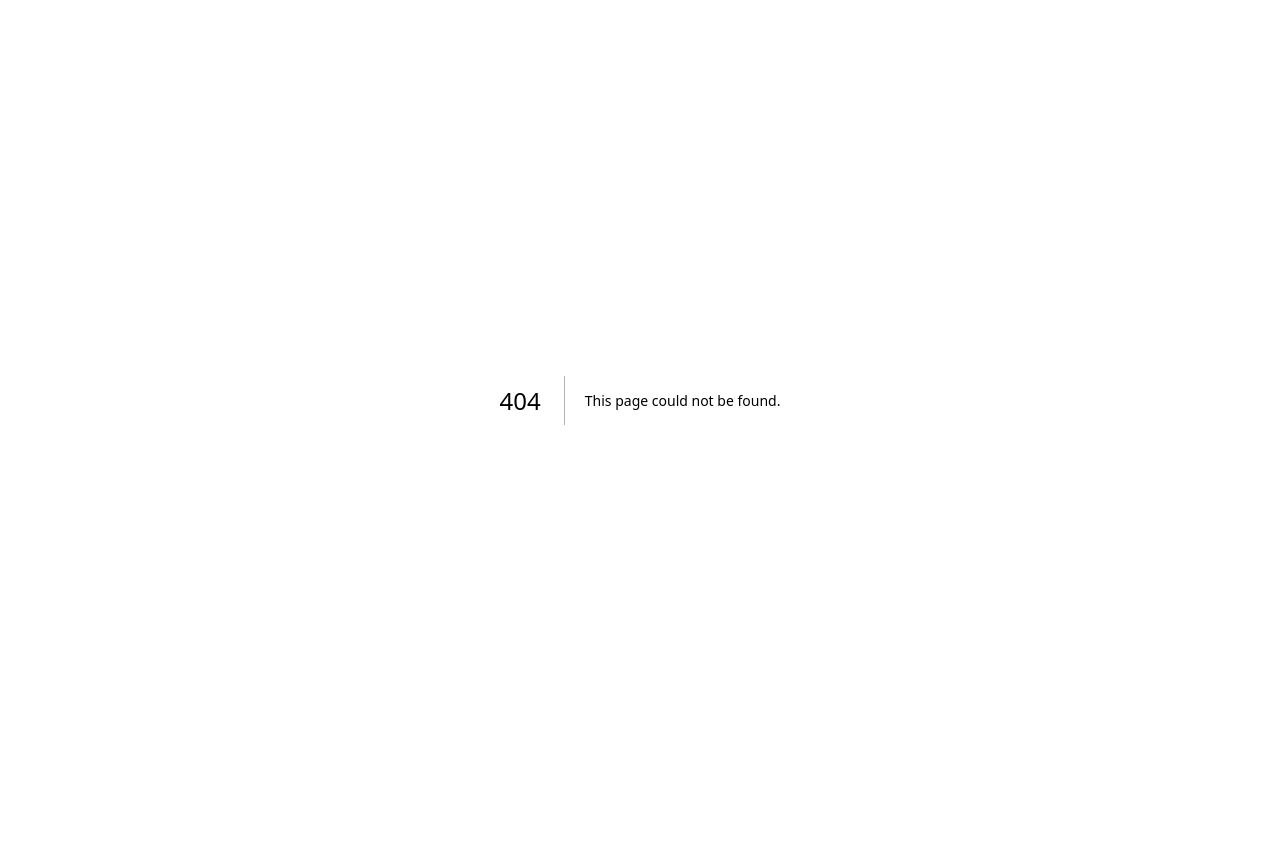
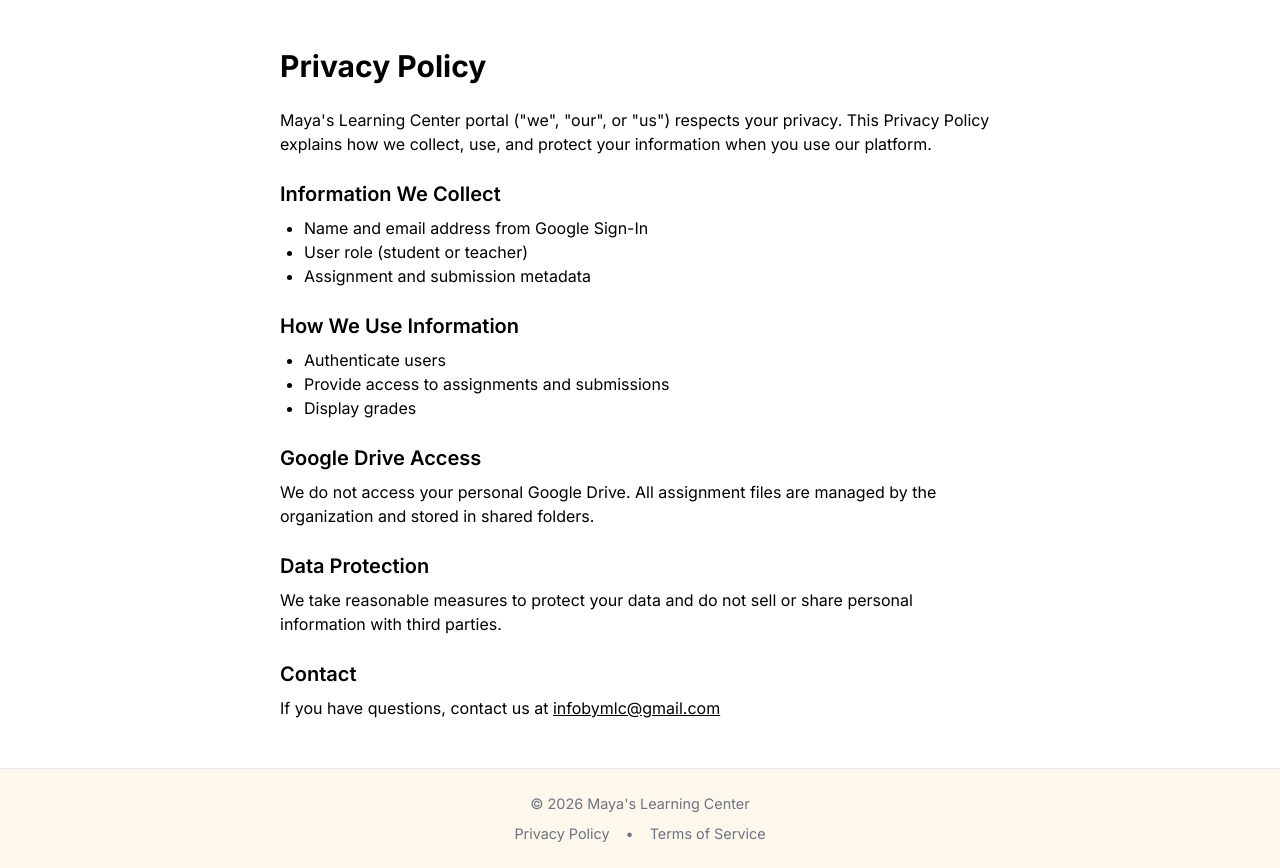
Before and after one commit to paridhi-agr/mlc-portal, a Next.js app: page /privacy-policy in a window 1280 px wide. Before the commit this address had no page. Before the commit the page ends 800 px from the top, so only its background shows below. Built offline with nearby package versions, Linux system fonts and the light colour scheme.

Commit message:
Adding privacy-policy and terms of service page.

```diff
--- /dev/null
+++ b/app/components/Footer.jsx
@@ -0,0 +1,26 @@
+import Link from "next/link";
+
+export default function Footer() {
+  return (
+    <footer
+      style={{
+        borderTop: "1px solid #e5e7eb",
+        padding: "1.5rem 1rem",
+        textAlign: "center",
+        fontSize: "0.9rem",
+        color: "#6b7280",
+        backgroundColor:"rgb(253 248 235 / var(--tw-bg-opacity, 1))"
+      }}
+    >
+      <p style={{ marginBottom: "0.5rem" }}>
+        © {new Date().getFullYear()} Maya's Learning Center
+      </p>
+
+      <div style={{ display: "flex", gap: "1rem", justifyContent: "center" }}>
+        <Link href="/privacy-policy">Privacy Policy</Link>
+        <span>•</span>
+        <Link href="/terms">Terms of Service</Link>
+      </div>
+    </footer>
+  );
+}
--- a/app/layout.jsx
+++ b/app/layout.jsx
@@ -1,5 +1,6 @@
 import { Inter } from 'next/font/google';
 import './globals.css';
+import Footer from "./components/Footer";
 
 const inter = Inter({ subsets: ['latin'] });
 
@@ -13,6 +14,7 @@
     <html lang="en">
       <body className={inter.className}>
         {children}
+        <Footer />
       </body>
     </html>
   );
--- /dev/null
+++ b/app/privacy-policy/page.jsx
@@ -0,0 +1,51 @@
+export const metadata = {
+    title: "Privacy Policy | Maya's Learning Center",
+  };
+
+  export default function PrivacyPolicy() {
+    return (
+      <main className="max-w-3xl mx-auto px-6 py-12">
+        <h1 className="text-3xl font-bold mb-6">Privacy Policy</h1>
+
+        <p className="mb-4">
+          Maya's Learning Center portal ("we", "our", or "us") respects your privacy.
+          This Privacy Policy explains how we collect, use, and protect your
+          information when you use our platform.
+        </p>
+
+        <h2 className="text-xl font-semibold mt-6 mb-2">Information We Collect</h2>
+        <ul className="list-disc ml-6 mb-4">
+          <li>Name and email address from Google Sign-In</li>
+          <li>User role (student or teacher)</li>
+          <li>Assignment and submission metadata</li>
+        </ul>
+
+        <h2 className="text-xl font-semibold mt-6 mb-2">How We Use Information</h2>
+        <ul className="list-disc ml-6 mb-4">
+          <li>Authenticate users</li>
+          <li>Provide access to assignments and submissions</li>
+          <li>Display grades</li>
+        </ul>
+
+        <h2 className="text-xl font-semibold mt-6 mb-2">Google Drive Access</h2>
+        <p className="mb-4">
+          We do not access your personal Google Drive. All assignment files
+          are managed by the organization and stored in shared folders.
+        </p>
+
+        <h2 className="text-xl font-semibold mt-6 mb-2">Data Protection</h2>
+        <p className="mb-4">
+          We take reasonable measures to protect your data and do not sell or
+          share personal information with third parties.
+        </p>
+
+        <h2 className="text-xl font-semibold mt-6 mb-2">Contact</h2>
+        <p>
+          If you have questions, contact us at{" "}
+          <a className="underline" href="mailto:infobymlc@gmail.com">
+            infobymlc@gmail.com
+          </a>
+        </p>
+      </main>
+    );
+  }
--- /dev/null
+++ b/app/terms/page.jsx
@@ -0,0 +1,54 @@
+export const metadata = {
+    title: "Terms of Service | Maya's Learning Center Portal",
+  };
+
+  export default function TermsOfService() {
+    return (
+      <main className="max-w-3xl mx-auto px-6 py-12">
+        <h1 className="text-3xl font-bold mb-6">Terms of Service</h1>
+
+        <p className="mb-4">
+          By accessing or using Maya's Learning Center Portal, you agree to these Terms
+          of Service.
+        </p>
+
+        <h2 className="text-xl font-semibold mt-6 mb-2">User Eligibility</h2>
+        <p className="mb-4">
+          Only registered students and teachers approved by the organization
+          may use this platform.
+        </p>
+
+        <h2 className="text-xl font-semibold mt-6 mb-2">Account Access</h2>
+        <p className="mb-4">
+          Access is provided via Google Sign-In. Unauthorized users will be
+          denied access.
+        </p>
+
+        <h2 className="text-xl font-semibold mt-6 mb-2">Acceptable Use</h2>
+        <ul className="list-disc ml-6 mb-4">
+          <li>Do not misuse the platform</li>
+          <li>Do not attempt to access restricted data</li>
+          <li>Do not upload malicious or inappropriate content</li>
+        </ul>
+
+        <h2 className="text-xl font-semibold mt-6 mb-2">Content Ownership</h2>
+        <p className="mb-4">
+          Assignment materials remain the property of the coaching center.
+          Student submissions remain the property of the student.
+        </p>
+
+        <h2 className="text-xl font-semibold mt-6 mb-2">Termination</h2>
+        <p className="mb-4">
+          We reserve the right to revoke access for violations of these terms.
+        </p>
+
+        <h2 className="text-xl font-semibold mt-6 mb-2">Contact</h2>
+        <p>
+          For questions, contact{" "}
+          <a className="underline" href="mailto:infobymlc@gmail.com">
+            infobymlc@gmail.com
+          </a>
+        </p>
+      </main>
+    );
+  }
```
